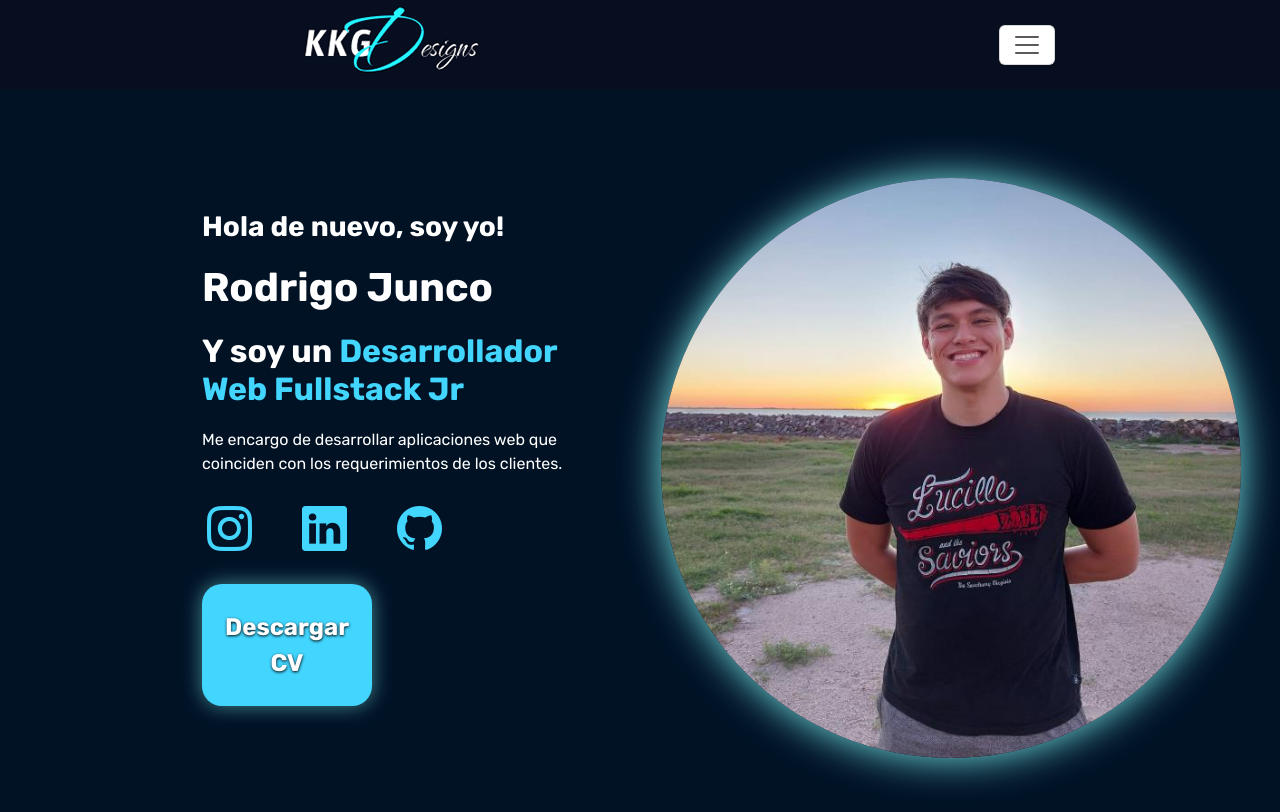
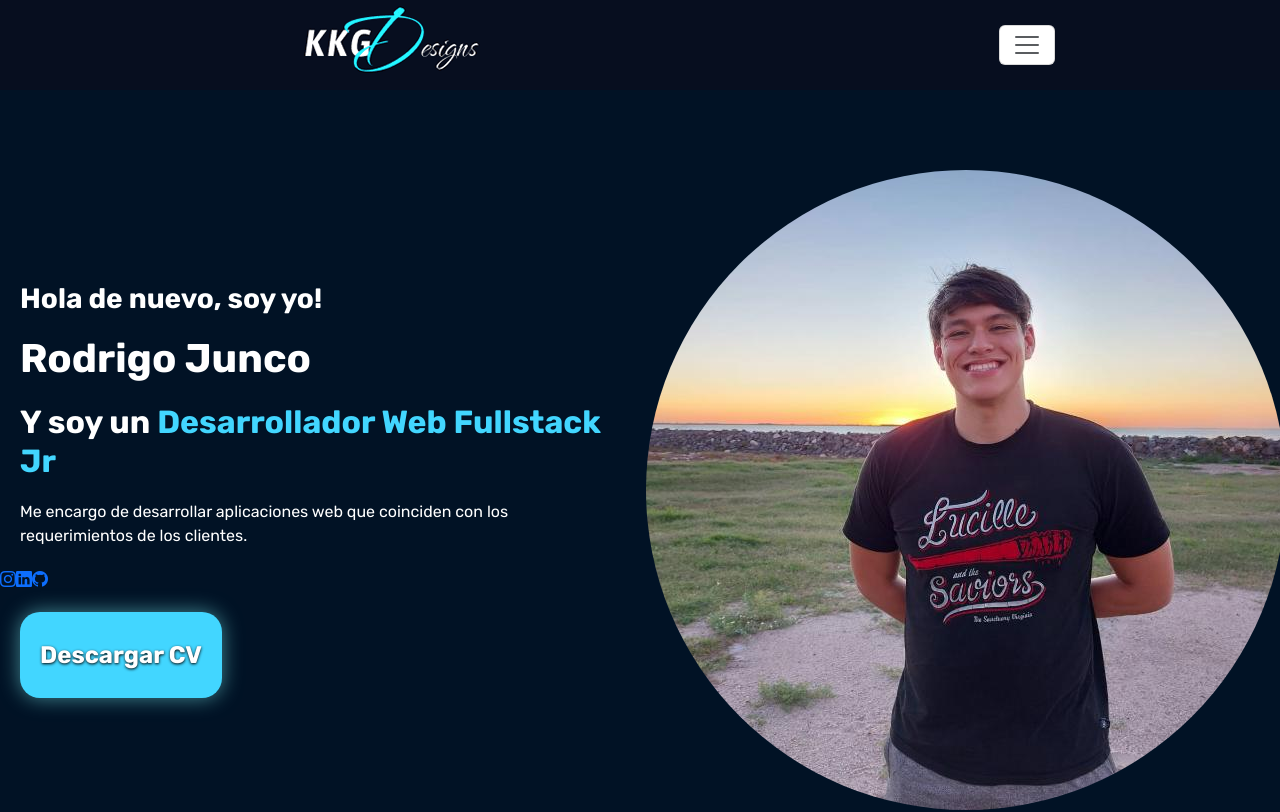
Before and after one commit to RPJunco/my-portfolio-react, a React (Vite) app: page / in a window 1280 px wide. Shown: the top 812 px of the page. Built offline with nearby package versions, Linux system fonts and the light colour scheme.

Commit message:
Se modifico la estructura del componente 'Hero' utilizando react-bootstrap. Ademas se elimino el archivo 'Hero.css' ya que los estilos que aplicaba este fueron trasladados a otro archivo llamado 'App.css'

```diff
--- a/src/Component/Main/Secciones/Hero/Hero.css
+++ /dev/null
@@ -1,54 +0,0 @@
-:root {
-    --hero-contenedor-bgcolor: #011225;
-    --hero-icon-color: #42d6ff;
-    --hero-icon-hover-color: #fff;
-}
-
-.hero-contenedor {
-    padding: 170px 0px;
-    background-color: var(--hero-contenedor-bgcolor);
-}
-
-.hero-presentacion {
-    margin-bottom: 20px;
-}
-
-.hero-section-info {
-    padding: 20px;
-    margin: auto auto auto 150px;
-}
-
-.hero-section-info h1 {
-    font-size: 2.5rem;
-}
-
-.hero-section-info h2 {
-    font-size: 2rem;
-}
-
-.hero-section-info p {
-    font-size: 1rem;
-}
-
-.hero-iconos-contenedor {
-    text-align: start;
-}
-
-.hero-iconos-contenedor i {
-    margin: 0px 25px;
-    color: var(--hero-icon-color);
-    font-size: 45px;
-    transition: color 1.9s;
-}
-
-.hero-presentacion i:hover {
-    color: var(--hero-icon-hover-color);
-}
-
-.foto-contenedor img {
-    border-radius: 100%;
-    max-width: 100%;
-    height: auto;
-    width: 580px;
-    box-shadow: 0 0 40px rgb(134, 255, 255, 0.9);
-}
--- a/src/Component/Main/Secciones/Hero/Hero.jsx
+++ b/src/Component/Main/Secciones/Hero/Hero.jsx
@@ -1,11 +1,16 @@
-import './Hero.css'
 import Btn from '../../../Btn/Btn.jsx';
+import { Container, Row, Col } from 'react-bootstrap';
 
 const Hero = () => {
     return (
-        <section className="hero-contenedor container-fluid" id="inicio">
-            <div className="row align-items-center">
-                <section className="hero-presentacion col-lg-6 col-md-12">
+        <Container
+        fluid
+        className='mb-0'
+        id='inicio'
+        style={{ padding:'170px 0px' }}
+        >
+            <Row className='justify-content-center align-items-center mb-5'>
+                <Col lg={6} md={12}>
                     <div className="hero-section-info">
                         <div className="text-start">
                             <h3>Hola de nuevo, soy yo!</h3>
@@ -13,19 +18,26 @@ const Hero = () => {
                             <h2>Y soy un <span>Desarrollador Web Fullstack Jr</span></h2>
                             <p>Me encargo de desarrollar aplicaciones web que coinciden con los requerimientos de los clientes.</p>
                         </div>
-                        <div className="hero-iconos-contenedor">
-                            <a href="https://www.instagram.com/rodrigojunco.23/" target="_blank"><i className="bi bi-instagram"></i></a>
-                            <a href="https://www.linkedin.com/in/rodrigojuncodev/" target="_blank"><i className="bi bi-linkedin"></i></a>
-                            <a href="https://github.com/RPJunco" target="_blank"><i className="bi bi-github"></i></a>
+                        <div className="hero-iconos-contenedor text-start">
+                            <a href="https://www.instagram.com/rodrigojunco.23/" target="_blank">
+                                <i className="bi bi-instagram"></i>
+                            </a>
+                            <a href="https://www.linkedin.com/in/rodrigojuncodev/" target="_blank">
+                                <i className="bi bi-linkedin"></i>
+                            </a>
+                            <a href="https://github.com/RPJunco" target="_blank">
+                                <i className="bi bi-github"></i>
+                            </a>
                         </div>
                         <Btn contenido="Descargar CV" width="50%" position='start'/>
                     </div>
-                </section>
-                <section className="foto-contenedor col-lg-6 col-md-12 text-center">
-                    <img src="./img/rodrigo-junco.jpg" alt="foto-perfil" className="img-fluid rounded-circle" />
-                </section>
-            </div>
-        </section>
+                </Col>
+                <Col lg={6} md={12} className='text-center'>
+                    <img src="./img/rodrigo-junco.jpg" alt="foto-perfil" className="foto-contenedor rounded-circle" />
+                </Col>
+            </Row>
+        </Container>
+
     )
 };
 
```
